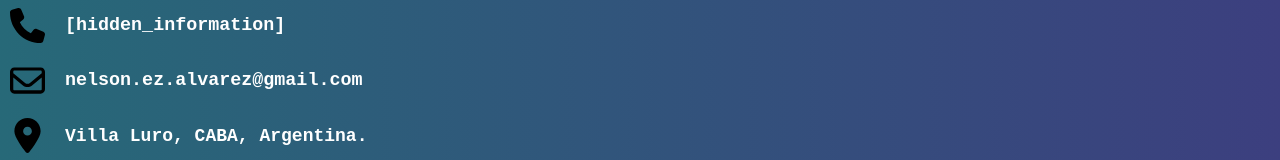
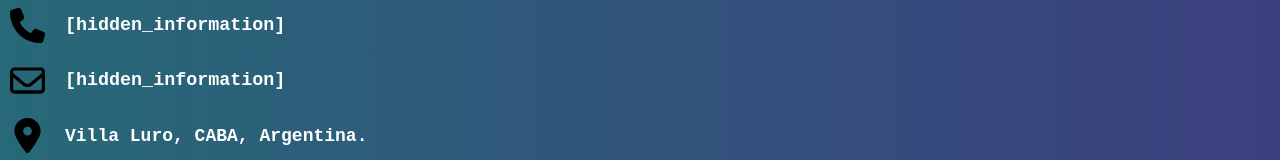
Before and after one commit to nalvarez90/cv_nelsonalvarez, a plain HTML site: page index.html in a window 1280 px wide. Shown: the part 5027-5187 px from the top of the page. Drawn offline with Linux system fonts and the light colour scheme.

Commit message:
Update index.html

```diff
--- a/index.html
+++ b/index.html
@@ -216,7 +216,7 @@
                     </div>
                     <div class="cont-contacto">
                         <img src="img/envelope-regular.svg" alt="">
-                        <h4><a href="mailto:nelson.ez.alvarez@gmail.com" target="_blank">nelson.ez.alvarez@gmail.com</a></h4>
+                        <h4><a href="mailto:nelson.ez.alvarez@gmail.com" target="_blank">[hidden_information]</a></h4>
                     </div>
                     <div class="cont-contacto">
                         <img src="img/location-dot-solid.svg" alt="">
```
